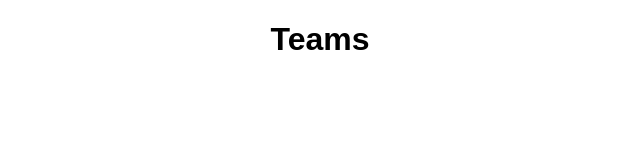
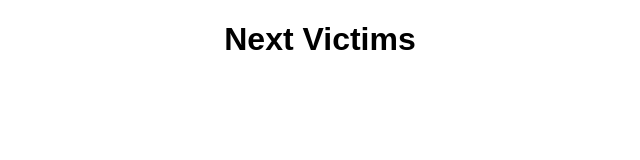
Before and after one commit to brandonobrien12/DeathrowRuns, a plain HTML site: page teams.html in a window 1280 px wide. Shown: the whole page, without its empty margins (320-960 px from the left). Drawn offline with Linux system fonts and the light colour scheme.

Commit message:
Update teams.html

```diff
--- a/teams.html
+++ b/teams.html
@@ -22,7 +22,7 @@
 </head>
 <body>
 
-    <h1>Teams</h1>
+    <h1>Next Victims</h1>
 
     <div id="teamContainer"></div>
 
```
